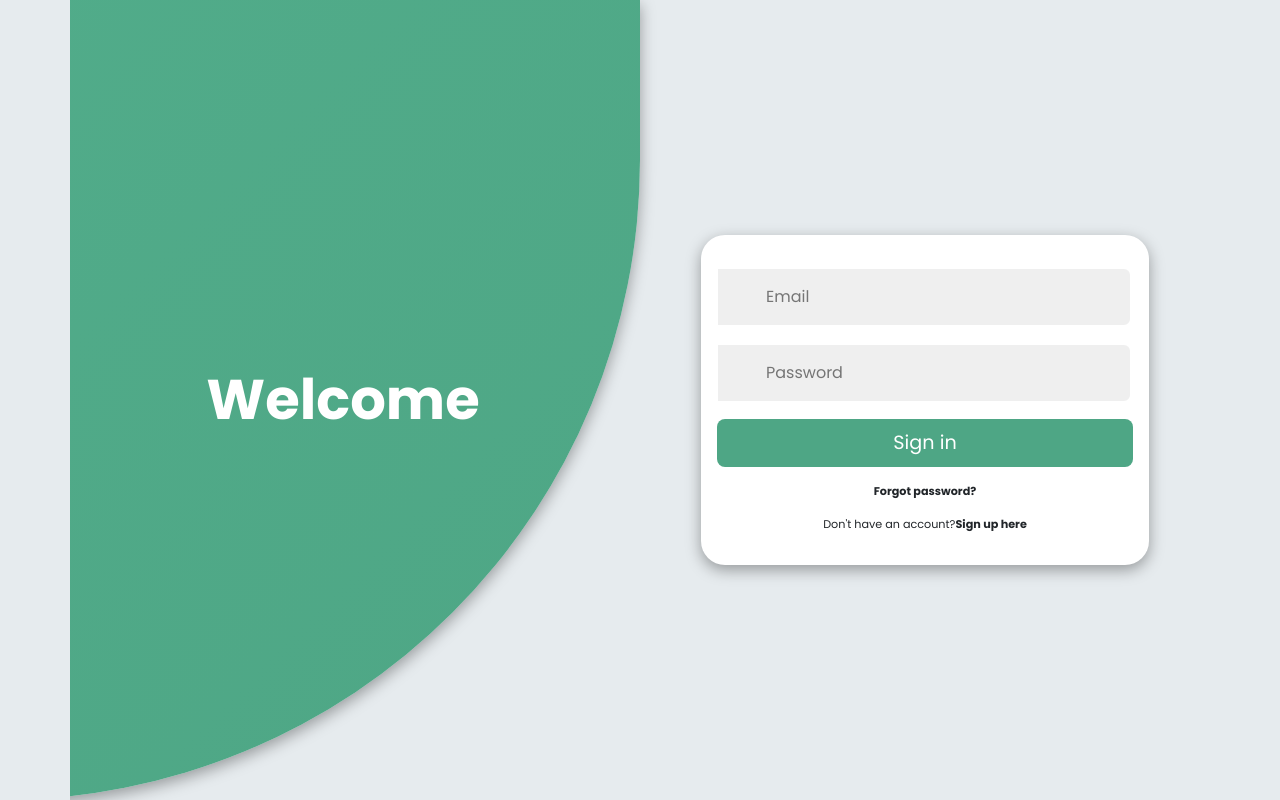
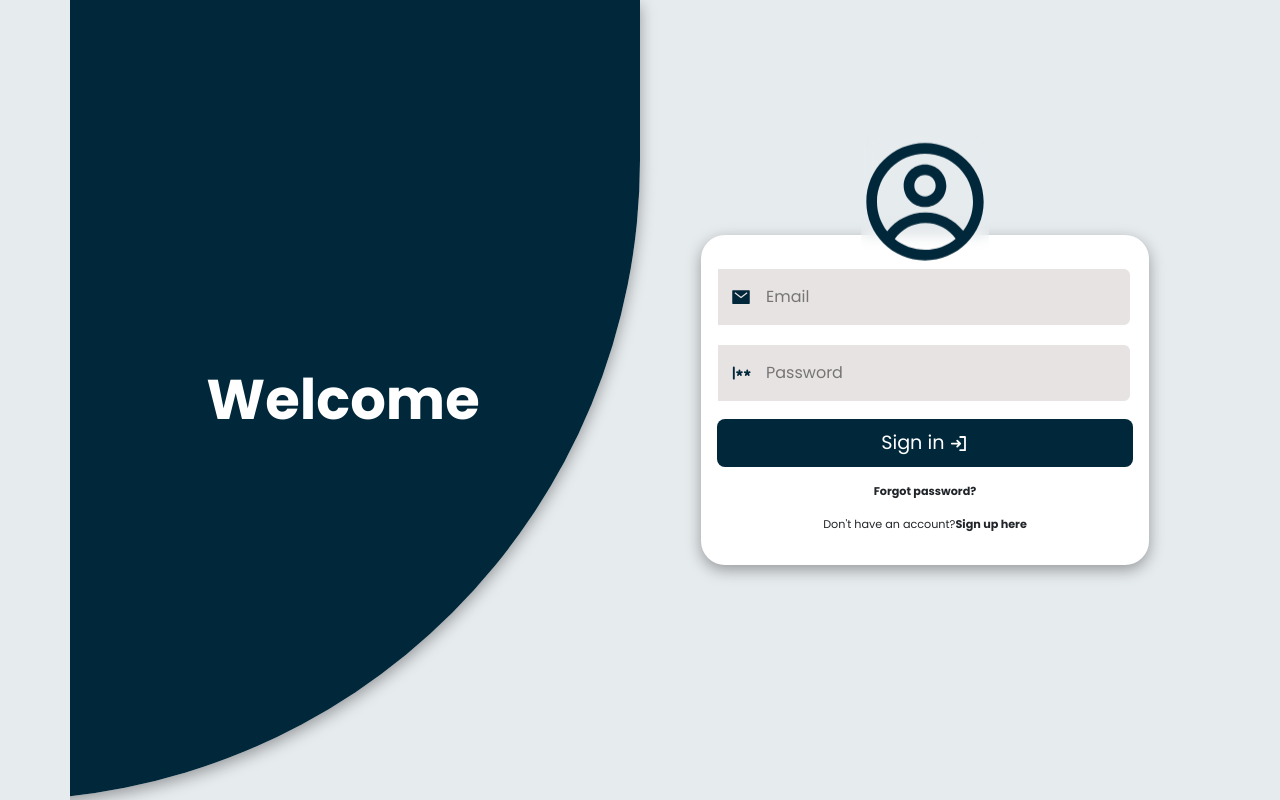
Before and after one commit to RaveehaMohsin/Career-Path-Navigator, a React (Create React App) app in the folder Career Path Nav React Project/frontend/: page /auth in a window 1280 px wide. Built offline with nearby package versions, Linux system fonts and the light colour scheme.

Commit message:
Complete Authentication Frontend
SignIn and SignUp frontend with error handling

```diff
--- a/Career Path Nav React Project/frontend/src/Components/auth/auth.css
+++ b/Career Path Nav React Project/frontend/src/Components/auth/auth.css
@@ -1,25 +1,13 @@
 :root {
-    --primary-color: #4EA685;
-    --secondary-color: #57B894;
+    --primary-color: #00273a;
+    --secondary-color: #082635;
     --black: #000000;
     --white: #ffffff;
-    --gray: #efefef;
+    --gray: #e8e3e3;
     --gray-2: #757575;
-
-    --facebook-color: #4267B2;
-    --google-color: #DB4437;
-    --twitter-color: #1DA1F2;
-    --insta-color: #E1306C;
 }
 
 @import url('https://fonts.googleapis.com/css2?family=Poppins:wght@200;300;400;500;600&display=swap');
-
-* {
-    font-family: 'Poppins', sans-serif;
-    margin: 0;
-    padding: 0;
-    box-sizing: border-box;
-}
 
 
 .container {
@@ -46,6 +34,7 @@
 }
 
 .form-wrapper {
+    position: relative;
     width: 100%;
     max-width: 28rem;
 }
@@ -62,18 +51,37 @@
 }
 
 .input-group {
-    position: relative;
+    position: absolut;
     width: 100%;
     margin: 1rem 0;
 }
 
 .input-group i {
-    position: absolute;
+    position: relative;
     top: 50%;
     left: 1rem;
     transform: translateY(-50%);
     font-size: 1.4rem;
     color: var(--gray-2);
+}
+.icon {
+    position: absolute;
+    left: 15px; /* Position icon inside the field */
+    top: 50%;
+    transform: translateY(-50%); /* Vertically center the icon */
+    font-size: 20px;
+    color: var(--primary-color);
+  }
+
+  .signIn-Icon {
+    position: absolute;             /* Position the icon above the form */
+    font-size: 8rem;               /* Icon size */
+    color: var(--primary-color);    /* Icon color */
+    top: 0;                         /* Position it at the top */
+    left: 50%;                      /* Center horizontally */
+    transform: translateX(-50%) translateY(-76%); /* Move it up */
+    z-index: 10;
+    backdrop-filter: blur(7px);                 /* Ensure the icon stays above the blurred form */
 }
 
 .input-group input {
@@ -86,11 +94,14 @@
     outline: none;
 }
 
+
 .input-group input:focus {
     border: 0.125rem solid var(--primary-color);
 }
 
-.form button {
+.sign-up-btn,
+.sign-in-btn
+ {
     cursor: pointer;
     width: 100%;
     padding: .6rem 0;
@@ -158,24 +169,12 @@
     transform: scale(1.5);
 }
 
-.facebook-bg {
-    background-color: var(--facebook-color);
+.pointer {
+    cursor: pointer;
 }
 
-.google-bg {
-    background-color: var(--google-color);
-}
-
-.twitter-bg {
-    background-color: var(--twitter-color);
-}
-
-.insta-bg {
-    background-color: var(--insta-color);
-}
-
-.pointer {
-    cursor: pointer;
+.container.sign-up .form.sign-up{
+    margin: 10px;
 }
 
 .container.sign-in .form.sign-in,
@@ -186,6 +185,10 @@
 .container.sign-up .social-list.sign-up>div {
     transform: scale(1);
 }
+
+
+
+
 
 .content-row {
     position: absolute;
@@ -251,7 +254,7 @@
     height: 100vh;
     width: 300vw;
     transform: translate(35%, 0);
-    background-image: linear-gradient(-45deg, var(--primary-color) 0%, var(--secondary-color) 100%);
+    background-image: linear-gradient(-45deg, var(--primary-color) 50%, var(--secondary-color) 50%);
     transition: 1s ease-in-out;
     z-index: 6;
     box-shadow: rgba(0, 0, 0, 0.35) 0px 5px 15px;
@@ -272,6 +275,73 @@
     margin-left: none;
     margin-right: none;
 }
+
+
+
+.role-group select.role-dropdown {
+    width: 100%;
+    padding: 1rem 3rem;
+    font-size: 1rem;
+    background-color: var(--gray);
+    border-radius: 0.5rem;
+    border: 0.125rem solid var(--white);
+    outline: none;
+    appearance: none;
+    color: var(--gray-2);
+}
+
+/* Custom arrow for only the role dropdown */
+.role-group::after {
+    content: "▼";
+    position: absolute;
+    right: 1rem;
+    top: 50%;
+    transform: translateY(-50%);
+    font-size: 1rem;
+    color: var(--primary-color);
+    pointer-events: none;
+}
+
+
+/* Custom hover effect for options */
+.role-group select.role-dropdown option {
+    background-color: var(--gray); /* default background */
+  }
+
+  .role-group select.role-dropdown option::shadow {
+    background-color: var(--primary-color); /* Primary color on hover */
+    color: var(--white); /* Contrast text color */
+  }
+
+
+/* Add this to your existing CSS */
+
+/* Button Normal State */
+.form button {
+    cursor: pointer;
+    width: 100%;
+    padding: .6rem 0;
+    border-radius: .5rem;
+    border: none;
+    background-color: var(--primary-color);
+    color: var(--white);
+    font-size: 1.2rem;
+    outline: none;
+    transition: background-color 0.3s ease, opacity 0.3s ease;
+}
+
+/* Button Active State - Fade effect when clicked */
+.sign-in-btn:active,
+.sign-in-btn:active
+{
+    background-color: var(--primary-color); /* Slightly darker background */
+    opacity: 0.6; /* Slight fade */
+}
+
+.error-input {
+    border: 2px solid red !important;  /* Add !important to ensure it overrides other styles */
+    background-color: #ffe6e6; /* Optional: To highlight the input field */
+  }
 
 /* RESPONSIVE */
 
--- a/Career Path Nav React Project/frontend/src/Components/auth/auth.jsx
+++ b/Career Path Nav React Project/frontend/src/Components/auth/auth.jsx
@@ -1,15 +1,92 @@
-import React, { useState } from 'react';
-import './auth.css';
+import React, { useState } from "react";
+import "./auth.css";
+import { FaUser} from 'react-icons/fa';
+import { PiPasswordBold } from "react-icons/pi";
+import { IoMailSharp } from "react-icons/io5";
+import { MdDriveFileRenameOutline } from "react-icons/md";
+import { PiSignInBold } from "react-icons/pi";
+import { CgProfile } from "react-icons/cg";
+
 
 const Auth = () => {
   const [isSignIn, setIsSignIn] = useState(true);
 
+  // States for form inputs and error messages
+  const [formData, setFormData] = useState({
+    firstName: "",
+    email: "",
+    password: "",
+    confirmPassword: "",
+    role: "",
+  });
+
+  const [errorMessages, setErrorMessages] = useState({
+    firstName: "",
+    email: "",
+    password: "",
+    confirmPassword: "",
+    role: "",
+  });
+
   const toggle = () => {
+    // Reset form data and error messages when toggling
     setIsSignIn(!isSignIn);
+    setFormData({
+      firstName: "",
+      email: "",
+      password: "",
+      confirmPassword: "",
+      role: "",
+    });
+    setErrorMessages({
+      firstName: "",
+      email: "",
+      password: "",
+      confirmPassword: "",
+      role: "",
+    });
+  };
+
+  const handleInputChange = (e) => {
+    const { name, value } = e.target;
+    setFormData((prevData) => ({ ...prevData, [name]: value }));
+  };
+
+  const validateForm = () => {
+    const errors = {};
+    let isValid = true;
+
+    // Check for empty fields
+    Object.keys(formData).forEach((field) => {
+      if (!formData[field]) {
+        errors[field] = `${field.charAt(0).toUpperCase() + field.slice(1)} is required`;
+        isValid = false;
+      }
+    });
+
+    // Check if password and confirm password match
+    if (formData.password !== formData.confirmPassword) {
+      errors.confirmPassword = "Passwords do not match";
+      isValid = false;
+    }
+
+    setErrorMessages(errors);
+    return isValid;
+  };
+
+  const handleSubmit = (e) => {
+    e.preventDefault();
+    if (validateForm()) {
+      // Proceed with form submission (e.g., call API or other logic)
+      console.log("Form is valid!");
+    }
   };
 
   return (
-    <div id="container" className={`container ${isSignIn ? 'sign-in' : 'sign-up'}`}>
+    <div
+      id="container"
+      className={`container ${isSignIn ? "sign-in" : "sign-up"}`}
+    >
       {/* Form Section */}
       <div className="row">
         {/* Sign Up */}
@@ -18,24 +95,92 @@ const Auth = () => {
             <div className="form sign-up">
               <div className="input-group">
                 <i className="bx bxs-user"></i>
-                <input type="email" placeholder="Email" />
+                <MdDriveFileRenameOutline  className="icon"/>
+                <input
+                  type="text"
+                  name="firstName"
+                  value={formData.firstName}
+                  onChange={handleInputChange}
+                  placeholder={errorMessages.firstName || "Firstname"}
+                  className={errorMessages.firstName ? "error-input" : ""}
+                  required
+                />
               </div>
               <div className="input-group">
                 <i className="bx bx-mail-send"></i>
-                <input type="text" placeholder="Role" />
+                <MdDriveFileRenameOutline  className="icon"/>
+                <input
+                  type="text"
+                  name="lastName"
+                  value={formData.lastName}
+                  onChange={handleInputChange}
+                  placeholder={errorMessages.lastName || "Lastname"}
+                  className={errorMessages.lastName ? "error-input" : ""}
+                />
+              </div>
+              <div className="input-group">
+                <i className="bx bx-mail-send"></i>
+                <IoMailSharp  className="icon"/>
+                <input
+                  type="email"
+                  name="email"
+                  value={formData.email}
+                  onChange={handleInputChange}
+                  placeholder={errorMessages.email || "Email"}
+                  className={errorMessages.email ? "error-input" : ""}
+                  required
+                />
+              </div>
+              <div className="input-group role-group">
+                <i className="bx bx-mail-send"></i>
+                <FaUser  className="icon" />
+                <select
+                  className={`role-dropdown ${errorMessages.role ? "error-input" : ""}`}
+                  name="role"
+                  value={formData.role}
+                  onChange={handleInputChange}
+                  required
+                >
+                  <option value="" disabled>
+                    {errorMessages.role || "Select Role"}
+                  </option>
+                  <option value="student">Student</option>
+                  <option value="admin">Admin</option>
+                  <option value="counsellor">Counsellor</option>
+                </select>
               </div>
               <div className="input-group">
                 <i className="bx bxs-lock-alt"></i>
-                <input type="password" placeholder="Password" />
+                <PiPasswordBold  className="icon" />
+                <input
+                  type="password"
+                  name="password"
+                  value={formData.password}
+                  onChange={handleInputChange}
+                  placeholder={errorMessages.password || "Password"}
+                  className={errorMessages.password ? "error-input" : ""}
+                  required
+                />
               </div>
               <div className="input-group">
                 <i className="bx bxs-lock-alt"></i>
-                <input type="password" placeholder="Confirm password" />
+                <PiPasswordBold  className="icon" />
+                <input
+                  type="password"
+                  name="confirmPassword"
+                  value={formData.confirmPassword}
+                  onChange={handleInputChange}
+                  placeholder={errorMessages.confirmPassword || "Confirm password"}
+                  className={errorMessages.confirmPassword ? "error-input" : ""}
+                  required
+                />
               </div>
-              <button>Sign up</button>
+              <button onClick={handleSubmit}>Sign up   <PiSignInBold /></button>
               <p>
                 <span>Already have an account?</span>
-                <b onClick={toggle} className="pointer">Sign in here</b>
+                <b onClick={toggle} className="pointer">
+                  Sign in here
+                </b>
               </p>
             </div>
           </div>
@@ -45,21 +190,42 @@ const Auth = () => {
         <div className="col align-items-center flex-col sign-in">
           <div className="form-wrapper align-items-center">
             <div className="form sign-in">
+             <CgProfile className="signIn-Icon"/>
               <div className="input-group">
                 <i className="bx bxs-user"></i>
-                <input type="email" placeholder="Email" />
+                <IoMailSharp className="icon" />
+                <input
+                  type="email"
+                  name="email"
+                  value={formData.email}
+                  onChange={handleInputChange}
+                  placeholder={errorMessages.email || "Email"}
+                  className={errorMessages.email ? "error-input" : ""}
+                  required
+                />
               </div>
               <div className="input-group">
                 <i className="bx bxs-lock-alt"></i>
-                <input type="password" placeholder="Password" />
+                <PiPasswordBold  className="icon"/>
+                <input
+                  type="password"
+                  name="password"
+                  value={formData.password}
+                  onChange={handleInputChange}
+                  placeholder={errorMessages.password || "Password"}
+                  className={errorMessages.password ? "error-input" : ""}
+                  required
+                />
               </div>
-              <button>Sign in</button>
+              <button onClick={handleSubmit}>Sign in   <PiSignInBold /></button>
               <p>
                 <b>Forgot password?</b>
               </p>
               <p>
                 <span>Don't have an account?</span>
-                <b onClick={toggle} className="pointer">Sign up here</b>
+                <b onClick={toggle} className="pointer">
+                  Sign up here
+                </b>
               </p>
             </div>
           </div>
```
Also changed, not shown: 1 other file (tests, documents, lock files or other folders).
